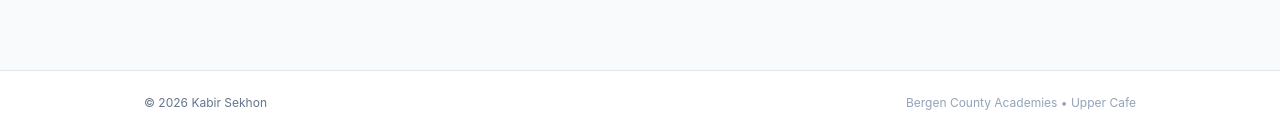
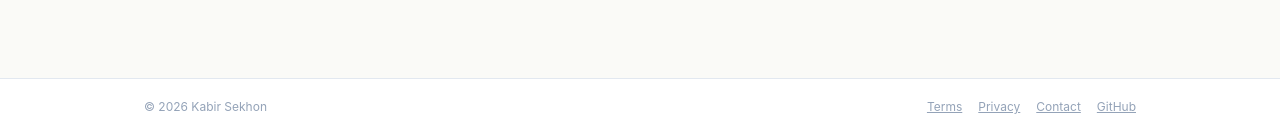
Before and after one commit to bca-upper-cafe/upper-cafe-web, a Next.js app: page / in a window 1280 px wide. Shown: the part 665-797 px from the top of the page. Built offline with nearby package versions, Linux system fonts and the light colour scheme; no server answers.

Commit message:
fix(web): warm background, copyright footer with terms/privacy/contact/github links

```diff
--- a/src/app/globals.css
+++ b/src/app/globals.css
@@ -2,19 +2,23 @@
 @tailwind components;
 @tailwind utilities;
 
-:root {
-  color-scheme: light;
-}
+:root { color-scheme: light; }
 
 body {
-  background-color: #F8FAFC;
-  color: #0F172A;
+  background-color: #FAFAF7;
+  color: #1a1a1a;
   font-family: -apple-system, BlinkMacSystemFont, "Segoe UI", Roboto, Helvetica, Arial, sans-serif;
   margin: 0;
   padding: 0;
 }
 
-/* Crisp form inputs */
+/* Slightly warmer white inputs */
 input, select, textarea {
   font-family: inherit;
+  background-color: #fff;
 }
+
+/* Smooth focus rings instead of browser default */
+input:focus, select:focus, textarea:focus {
+  outline: none;
+}
--- a/src/app/layout.tsx
+++ b/src/app/layout.tsx
@@ -15,7 +15,7 @@ export default function RootLayout({
 }) {
   return (
     <html lang="en">
-      <body className="bg-slate-50 text-slate-900 antialiased min-h-screen flex flex-col">
+      <body className="bg-[#FAFAF7] text-slate-900 antialiased min-h-screen flex flex-col">
         <Navbar />
         <main className="flex-1 flex flex-col">{children}</main>
         <Footer />
--- a/src/components/Footer.tsx
+++ b/src/components/Footer.tsx
@@ -3,14 +3,19 @@
 import React from 'react';
 
 export const Footer: React.FC = () => {
-  const currentYear = new Date().getFullYear();
-  const yearString = currentYear === 2026 ? '2026' : `2026-${currentYear}`;
+  const year = new Date().getFullYear();
+  const copyright = year === 2026 ? '© 2026 Kabir Sekhon' : `© 2026-${year} Kabir Sekhon`;
 
   return (
-    <footer className="border-t border-slate-200 py-6 text-center text-xs text-slate-500 bg-white">
-      <div className="max-w-5xl mx-auto px-4 flex flex-col sm:flex-row items-center justify-between gap-2">
-        <p>© {yearString} Kabir Sekhon</p>
-        <p className="text-slate-400">Bergen County Academies • Upper Cafe</p>
+    <footer className="border-t border-slate-200 py-5 bg-white">
+      <div className="max-w-5xl mx-auto px-4 flex flex-col sm:flex-row items-center justify-between gap-3 text-xs text-slate-400">
+        <span>{copyright}</span>
+        <div className="flex items-center gap-4">
+          <a href="https://www.bcaupper.cafe/terms" className="hover:text-slate-700 underline transition-colors">Terms</a>
+          <a href="https://www.bcaupper.cafe/privacy" className="hover:text-slate-700 underline transition-colors">Privacy</a>
+          <a href="mailto:kabsek30@bergen.org" className="hover:text-slate-700 underline transition-colors">Contact</a>
+          <a href="https://github.com/bca-upper-cafe/" target="_blank" rel="noopener noreferrer" className="hover:text-slate-700 underline transition-colors">GitHub</a>
+        </div>
       </div>
     </footer>
   );
```
